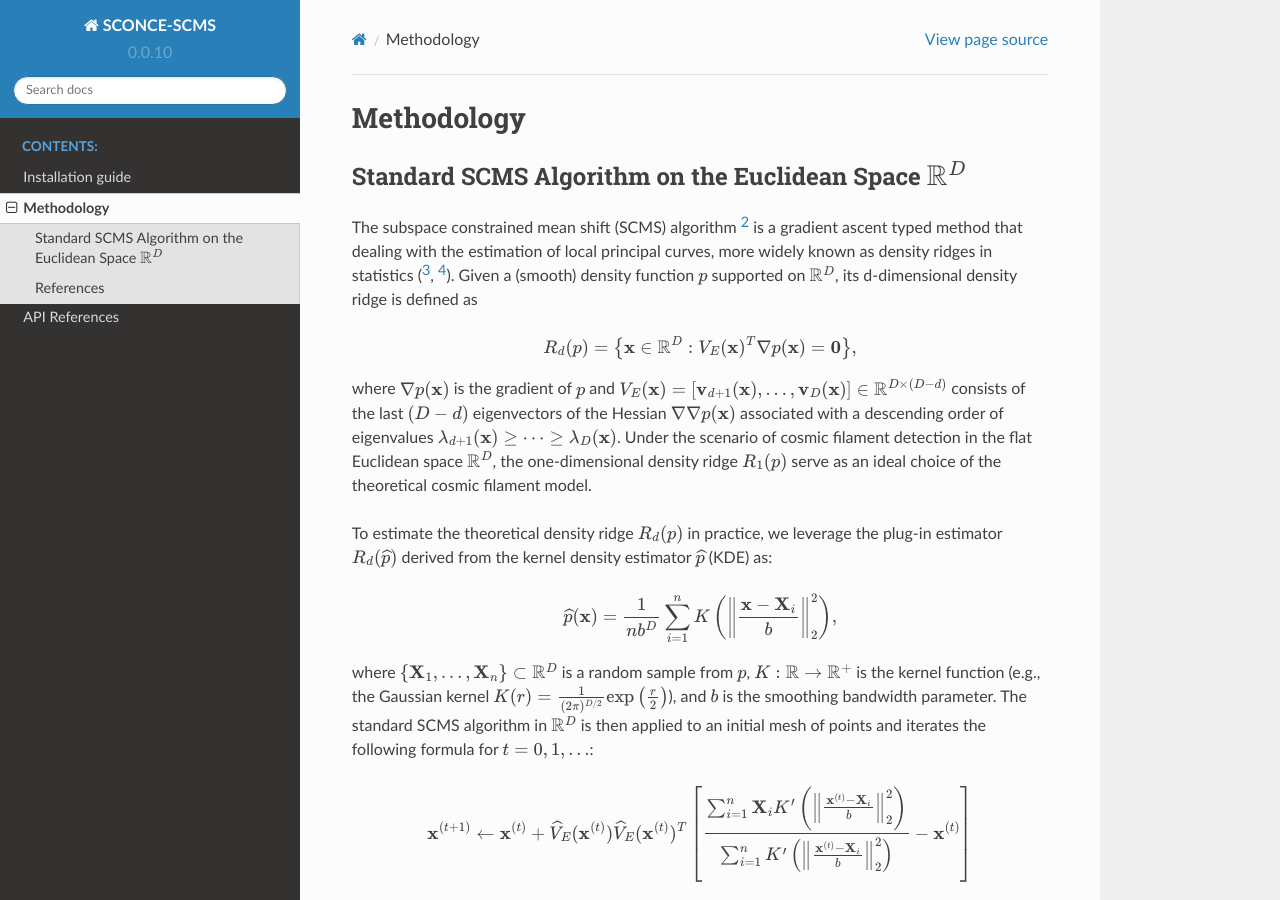
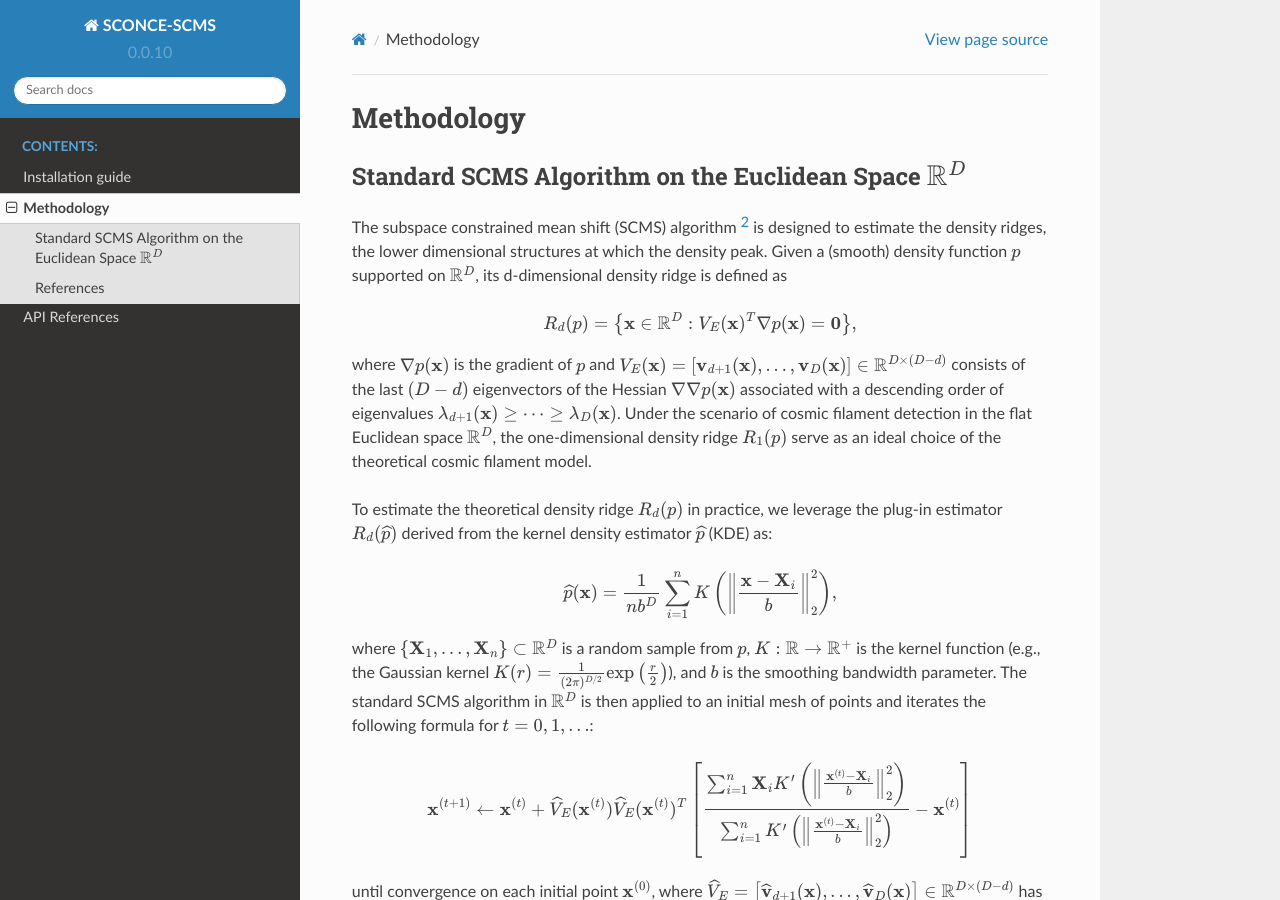
Before and after one commit to zhangyk8/sconce-scms, a Sphinx documentation site: the page built from docs/source/methods.rst, in a window 1280 px wide and 900 px high. Built offline with Sphinx 7.4.7 and the Read the Docs theme 2.0.0, drawn with Linux system fonts in a browser that asks for light colours.

Commit message:
Update methods.rst

```diff
--- a/docs/source/methods.rst
+++ b/docs/source/methods.rst
@@ -4,7 +4,7 @@ Methodology
 Standard SCMS Algorithm on the Euclidean Space :math:`\mathbb{R}^D`
 ------------
 
-The subspace constrained mean shift (SCMS) algorithm [2]_ is a gradient ascent typed method that dealing with the estimation of local principal curves, more widely known as density ridges in statistics ([3]_, [4]_). Given a (smooth) density function :math:`p` supported on :math:`\mathbb{R}^D`, its d-dimensional density ridge is defined as
+The subspace constrained mean shift (SCMS) algorithm [2]_ is designed to estimate the density ridges, the lower dimensional structures at which the density peak. Given a (smooth) density function :math:`p` supported on :math:`\mathbb{R}^D`, its d-dimensional density ridge is defined as
 
 .. math::
 
```
